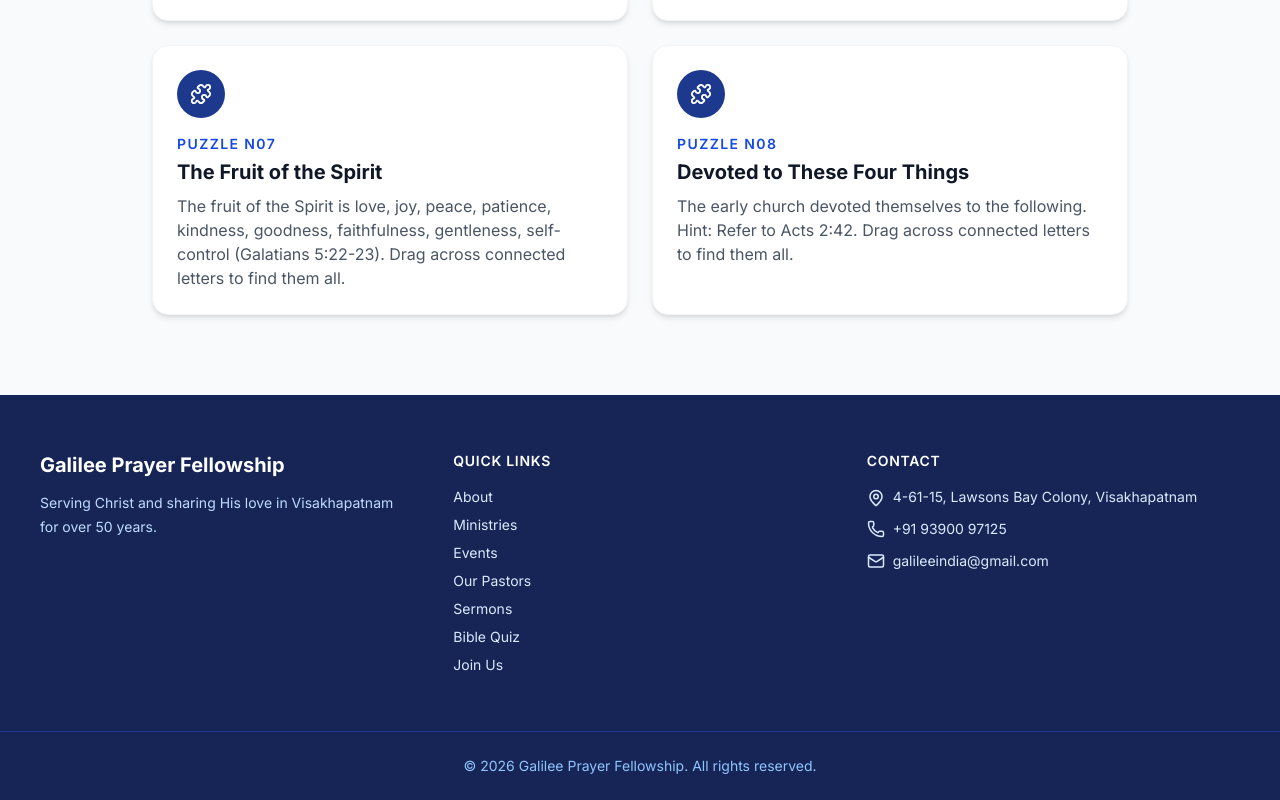
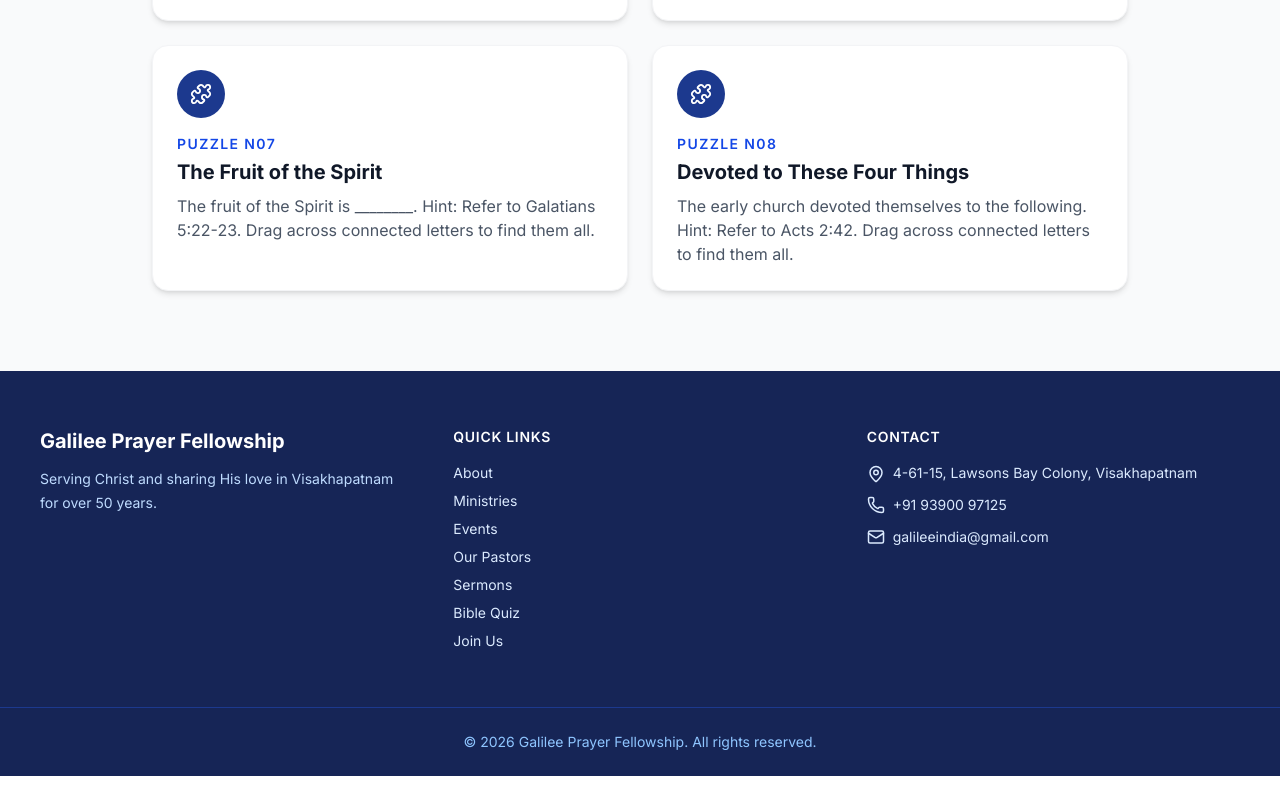
Before and after one commit to galileeindia-cloud/galileeindia-website, a Next.js app: page /bible-puzzle in a window 1280 px wide. Shown: the part 1026-1826 px from the top of the page. After the commit the page ends 1802 px from the top, so only its background shows below. Built offline with nearby package versions, Linux system fonts and the light colour scheme.

Commit message:
Shorten puzzle 7 header to a fill-in-the-blank with a hint
Matches the style used for puzzle 8: the prompt reads as a blank to
fill rather than spoiling the answer list up front. Also adds puzzles
7 and 8 to the WhatsApp share list.

```diff
--- a/src/data/biblePuzzles.ts
+++ b/src/data/biblePuzzles.ts
@@ -252,7 +252,7 @@ export const BIBLE_PUZZLES: BiblePuzzle[] = [
     number: "N07",
     title: "The Fruit of the Spirit",
     description:
-      "The fruit of the Spirit is love, joy, peace, patience, kindness, goodness, faithfulness, gentleness, self-control (Galatians 5:22-23). Drag across connected letters to find them all.",
+      "The fruit of the Spirit is ________. Hint: Refer to Galatians 5:22-23. Drag across connected letters to find them all.",
     type: "path",
     rows: 11,
     cols: 11,
```
Also changed, not shown: whatsapp-quiz-links.txt.
